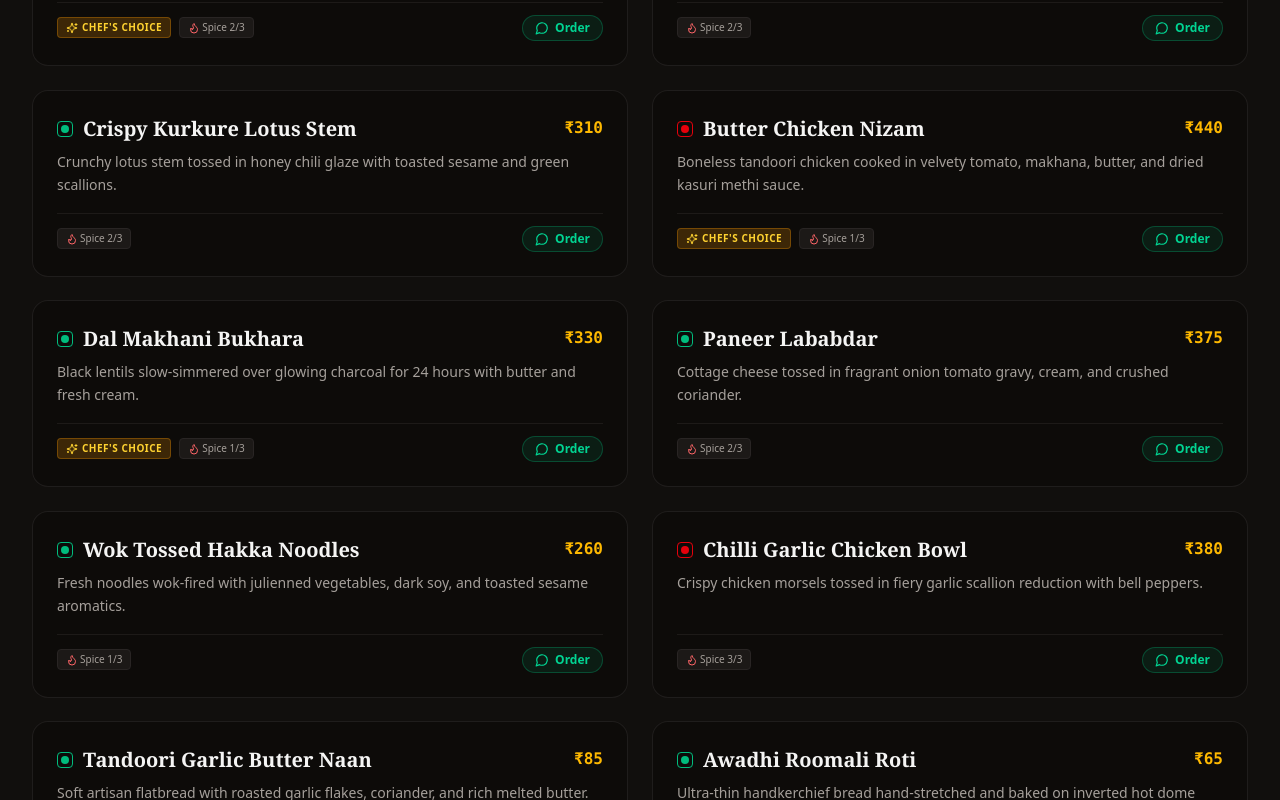
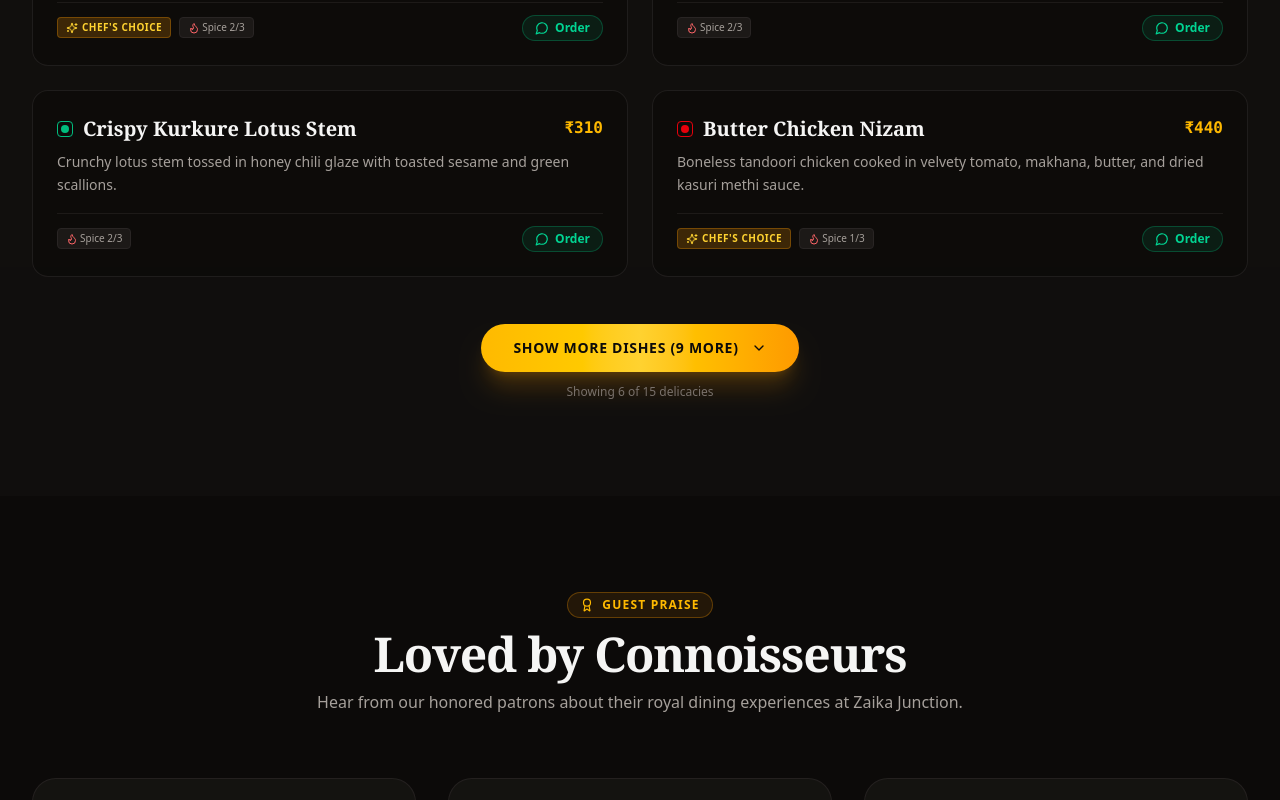
Before and after one commit to nikhilcoder6769/zaika-junction-luxury-dining, a React (Vite) app: page / in a window 1280 px wide. Shown: the part 6846-7646 px from the top of the page. Built offline with nearby package versions, Linux system fonts and the light colour scheme.

Commit message:
feat(menu): paginate menu items with initial 6-dish view and interactive Show More / Show Less control

```diff
--- a/src/components/MenuSection.tsx
+++ b/src/components/MenuSection.tsx
@@ -1,13 +1,16 @@
 import React, { useState, useMemo } from 'react';
-import { Search, Flame, Sparkles, MessageCircle, UtensilsCrossed, X } from 'lucide-react';
+import { Search, Flame, Sparkles, MessageCircle, UtensilsCrossed, X, ChevronDown, ChevronUp } from 'lucide-react';
 import { restaurantConfig } from '../config/restaurant.config';
 import { MenuItem, DietaryType } from '../types';
 import { ScrollReveal } from './ScrollReveal';
+
+const INITIAL_VISIBLE_COUNT = 6;
 
 export const MenuSection: React.FC = () => {
   const [selectedCategory, setSelectedCategory] = useState<string>("All");
   const [selectedDietary, setSelectedDietary] = useState<DietaryType | 'all'>('all');
   const [searchQuery, setSearchQuery] = useState<string>('');
+  const [visibleCount, setVisibleCount] = useState<number>(INITIAL_VISIBLE_COUNT);
 
   const filteredItems = useMemo(() => {
     return restaurantConfig.menuItems.filter((item: MenuItem) => {
@@ -30,6 +33,25 @@ export const MenuSection: React.FC = () => {
       return categoryMatch && dietaryMatch && searchMatch;
     });
   }, [selectedCategory, selectedDietary, searchQuery]);
+
+  const visibleItems = useMemo(() => {
+    return filteredItems.slice(0, visibleCount);
+  }, [filteredItems, visibleCount]);
+
+  const handleCategoryChange = (category: string) => {
+    setSelectedCategory(category);
+    setVisibleCount(INITIAL_VISIBLE_COUNT);
+  };
+
+  const handleDietaryChange = (dietary: DietaryType | 'all') => {
+    setSelectedDietary(dietary);
+    setVisibleCount(INITIAL_VISIBLE_COUNT);
+  };
+
+  const handleSearchChange = (e: React.ChangeEvent<HTMLInputElement>) => {
+    setSearchQuery(e.target.value);
+    setVisibleCount(INITIAL_VISIBLE_COUNT);
+  };
 
   const handleOrderWhatsApp = (item: MenuItem) => {
     const text = encodeURIComponent(
@@ -69,13 +91,16 @@ export const MenuSection: React.FC = () => {
                   type="text"
                   placeholder="Search biryani, kebabs, noodles..."
                   value={searchQuery}
-                  onChange={(e) => setSearchQuery(e.target.value)}
+                  onChange={handleSearchChange}
                   className="w-full pl-10 pr-9 py-2.5 rounded-full bg-stone-900 border border-stone-700/80 text-sm text-stone-200 placeholder-stone-500 focus:outline-none focus:border-amber-400 transition-colors"
                 />
                 {searchQuery && (
                   <button
-                    onClick={() => setSearchQuery('')}
-                    className="absolute right-3 top-1/2 -translate-y-1/2 text-stone-400 hover:text-stone-200"
+                    onClick={() => {
+                      setSearchQuery('');
+                      setVisibleCount(INITIAL_VISIBLE_COUNT);
+                    }}
+                    className="absolute right-3 top-1/2 -translate-y-1/2 text-stone-400 hover:text-stone-200 cursor-pointer"
                   >
                     <X className="w-4 h-4" />
                   </button>
@@ -85,7 +110,7 @@ export const MenuSection: React.FC = () => {
               {/* Dietary Toggle Buttons */}
               <div className="flex items-center gap-2 self-start sm:self-auto bg-stone-900/90 p-1 rounded-full border border-stone-800">
                 <button
-                  onClick={() => setSelectedDietary('all')}
+                  onClick={() => handleDietaryChange('all')}
                   className={`px-4 py-1.5 rounded-full text-xs font-semibold transition-all cursor-pointer ${
                     selectedDietary === 'all'
                       ? 'bg-amber-400 text-stone-950 shadow-md'
@@ -95,7 +120,7 @@ export const MenuSection: React.FC = () => {
                   All
                 </button>
                 <button
-                  onClick={() => setSelectedDietary('veg')}
+                  onClick={() => handleDietaryChange('veg')}
                   className={`flex items-center gap-1.5 px-4 py-1.5 rounded-full text-xs font-semibold transition-all cursor-pointer ${
                     selectedDietary === 'veg'
                       ? 'bg-emerald-600 text-white shadow-md'
@@ -106,7 +131,7 @@ export const MenuSection: React.FC = () => {
                   <span>Pure Veg</span>
                 </button>
                 <button
-                  onClick={() => setSelectedDietary('non-veg')}
+                  onClick={() => handleDietaryChange('non-veg')}
                   className={`flex items-center gap-1.5 px-4 py-1.5 rounded-full text-xs font-semibold transition-all cursor-pointer ${
                     selectedDietary === 'non-veg'
                       ? 'bg-red-700 text-white shadow-md'
@@ -124,7 +149,7 @@ export const MenuSection: React.FC = () => {
               {restaurantConfig.menuCategories.map((category) => (
                 <button
                   key={category}
-                  onClick={() => setSelectedCategory(category)}
+                  onClick={() => handleCategoryChange(category)}
                   className={`whitespace-nowrap px-5 py-2 rounded-full text-xs font-semibold transition-all cursor-pointer ${
                     selectedCategory === category
                       ? 'bg-amber-400/20 text-amber-300 border border-amber-400/50 shadow-inner'
@@ -148,15 +173,17 @@ export const MenuSection: React.FC = () => {
                 setSelectedCategory('All');
                 setSelectedDietary('all');
                 setSearchQuery('');
+                setVisibleCount(INITIAL_VISIBLE_COUNT);
               }}
-              className="mt-4 px-5 py-2 rounded-full text-xs font-bold text-amber-400 bg-amber-500/10 border border-amber-500/30 hover:bg-amber-500/20"
+              className="mt-4 px-5 py-2 rounded-full text-xs font-bold text-amber-400 bg-amber-500/10 border border-amber-500/30 hover:bg-amber-500/20 cursor-pointer"
             >
               Reset Filters
             </button>
           </div>
         ) : (
+          <>
             <div className="grid grid-cols-1 lg:grid-cols-2 gap-6">
-            {filteredItems.map((item, index) => (
+              {visibleItems.map((item, index) => (
                 <ScrollReveal
                   key={item.id}
                   direction="up"
@@ -231,6 +258,38 @@ export const MenuSection: React.FC = () => {
                 </ScrollReveal>
               ))}
             </div>
+
+            {/* Progressive Show More / Show Less CTA */}
+            {filteredItems.length > INITIAL_VISIBLE_COUNT && (
+              <div className="mt-12 flex flex-col items-center justify-center gap-3">
+                {visibleCount < filteredItems.length ? (
+                  <button
+                    onClick={() => setVisibleCount((prev) => Math.min(prev + 6, filteredItems.length))}
+                    className="group inline-flex items-center gap-3 px-8 py-3.5 rounded-full text-xs sm:text-sm font-bold uppercase tracking-wider text-stone-950 bg-gradient-to-r from-amber-400 via-amber-300 to-amber-500 hover:from-amber-300 hover:to-amber-400 shadow-xl shadow-amber-500/20 active:scale-95 transition-all cursor-pointer"
+                  >
+                    <span>Show More Dishes ({filteredItems.length - visibleCount} More)</span>
+                    <ChevronDown className="w-4 h-4 text-stone-950 group-hover:translate-y-0.5 transition-transform" />
+                  </button>
+                ) : (
+                  <button
+                    onClick={() => {
+                      setVisibleCount(INITIAL_VISIBLE_COUNT);
+                      const el = document.getElementById('menu');
+                      if (el) el.scrollIntoView({ behavior: 'smooth' });
+                    }}
+                    className="group inline-flex items-center gap-2 px-6 py-2.5 rounded-full text-xs font-semibold uppercase tracking-wider text-stone-300 hover:text-white bg-stone-900/80 hover:bg-stone-800 border border-stone-800 hover:border-stone-700 transition-all active:scale-95 cursor-pointer"
+                  >
+                    <span>Show Less</span>
+                    <ChevronUp className="w-4 h-4 text-amber-400 group-hover:-translate-y-0.5 transition-transform" />
+                  </button>
+                )}
+
+                <p className="text-xs text-stone-500 font-sans">
+                  Showing {visibleItems.length} of {filteredItems.length} delicacies
+                </p>
+              </div>
+            )}
+          </>
         )}
       </div>
     </section>
```
Lines whose indentation alone changed are shown as unchanged.
